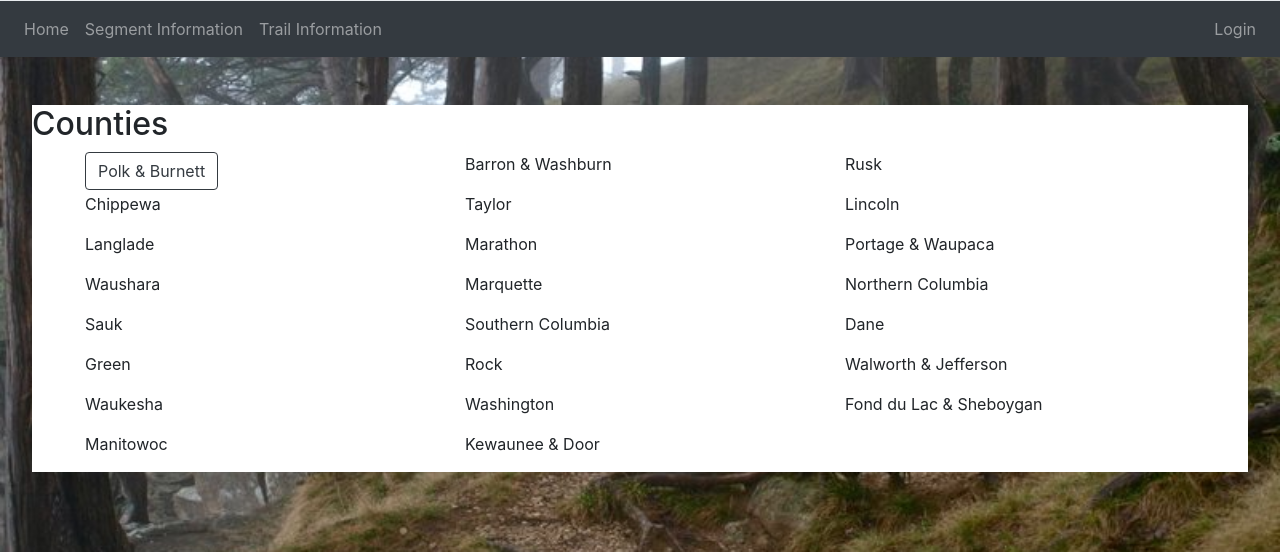
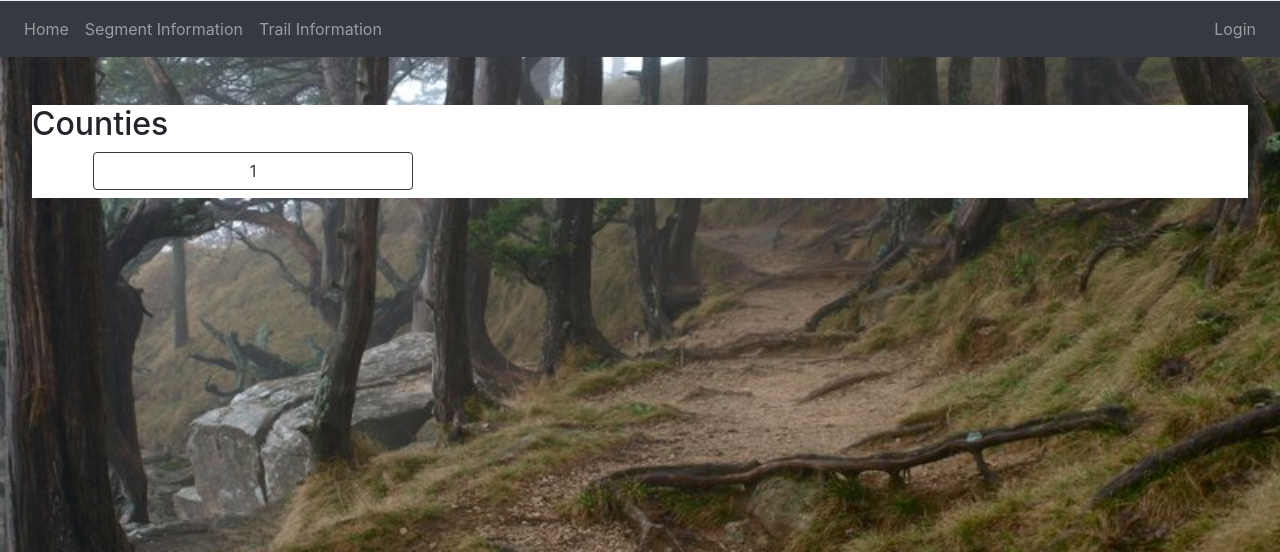
Before and after one commit to llandritsch/IATApp, a PHP site: page /segments.php in a window 1280 px wide. Shown: the part 248-800 px from the top of the page. Run offline with PHP 8.4, Linux system fonts and the light colour scheme; tables that the repository leaves empty or names only in its code hold one stand-in row (values such as "Sample post").

```diff
--- a/Views/CountyView.php
+++ b/Views/CountyView.php
@@ -1,25 +1,25 @@
 <?php
     require('classes/County.php');
 
-function createView($href, $countyNoSpace, $countyName) {
+function createView($href, $countyNoSpace, $countyName, $viewCount) {
     $county = new County();
     $segments = $county -> getCountySegments($countyName);
 
     return "
-<div class=\"col-sm\"><a class=\"btn btn-outline-dark\" data-toggle=\"collapse\" href=\"$href\" role=\"button\" aria-expanded=\"false\">$countyName</a>
+<div><a class=\"btn btn-outline-dark segmentButton mb-2 ml-2\" data-toggle=\"collapse\" href=\"$href\" role=\"button\" aria-expanded=\"false\">$countyName</a>
     <div class=\"collapse\" id=\"$countyNoSpace\">
-        <div class=\"card card-body\">
+        <div class=\"card card-body segmentCard\">
             $segments
         </div>
     </div>
 </div>";
-
 }
 
     $dbc = mysqli_connect('localhost', 'lisa', 'bacon', 'iceage');
             $countyQuery = "SELECT DISTINCT county FROM segmentinfo";
             $result = $dbc->query($countyQuery)
                     or die(mysqli_error($dbc));
+            $viewCount = 1;
             while ($row = mysqli_fetch_array($result)) {
                 //echo "<button class=\"btn btn-dark ml-2 ml-2 mt-2\">$row[0]</button>";
                 $county = $row[0];
@@ -27,7 +27,8 @@ function createView($href, $countyNoSpace, $countyName) {
                 $countyNoSpace = str_replace(' ', '-', $county);
                 $countyNoSpace = str_replace('&', '', $countyNoSpace);
                 $href = "#" . $countyNoSpace;
-                echo createView($href, $countyNoSpace, $countyName);
+                echo createView($href, $countyNoSpace, $countyName, $viewCount);
+                $viewCount ++;
             }
 
 ?>
--- a/addSegmentCounty.php
+++ b/addSegmentCounty.php
@@ -35,8 +35,8 @@
 
             <div class="mainContainer">
                 <div id="counties">
-                    <h2>Counties</h2>
-                <div class="container">
+                    <h2>Select the county of the completed segment to continue</h2>
+                <div class="container d-flex flex-wrap">
                 <?php
                     require_once('Views/CountyView.php');
                 ?>
--- a/mySegments.php
+++ b/mySegments.php
@@ -35,7 +35,7 @@
             <div class="mainContainer">
                 <h2>My Segments</h2>
 
-                <a href="addSegment.php"><button class="btn btn-dark account" id="addSegment" type="button">Add Segment</button></a>
+                <a href="addSegmentCounty.php"><button class="btn btn-dark account" id="addSegment" type="button">Add Segment</button></a>
 
                 <table class="table">
                     <tr scope="row">
--- a/segmentInfo.php
+++ b/segmentInfo.php
@@ -92,6 +92,7 @@
 
                     // display segment information
                     echo "<h1>$segmentName</h1>";
+                    echo "<a href=\"addSegment.php?segmentName={$segmentName}\"><button class=\"btn btn-dark\">Add to Completed Segments</button></a>";
                     echo "<ul><li>County: $county</li>";
                     echo "<li>Distance: $distance</li>";
                     echo "<li>Elevation Grade: $elevationGrade</li>";
--- a/segments.php
+++ b/segments.php
@@ -4,7 +4,6 @@
         $loggedIn = true;
         require_once("configFiles/config.php");
         $sql = "SELECT* FROM userinfo WHERE username = '$_SESSION[name]'";
-        echo "Joel is a sock";
     } else $loggedIn = false;
 ?>
 
@@ -38,84 +37,14 @@
                 <div id="counties">
                     <h2>Counties</h2>
 
-<?php
-    require_once("configFiles/config.php");
-    /* This code gets all segments
-    $segmentQuery = "SELECT county, segmentName FROM segmentinfo";
-    $result = $dbc->query($segmentQuery)
-            or die(mysqli_error("dbc"));
-    $tableRows = "";
-    while ($row = mysqli_fetch_array($result)) {
+                <?php
+                    require_once("configFiles/config.php");
+                ?>
 
-        $tableRows .= "<tr><td>$row[0]</td><td>$row[1]</td></tr>";
-
-    }
-    echo $tableRows;
-
-
-    //Get Segments by county using class
-    require('classes/County.php');
-    $polkAndBurnett = new County();
-    echo $polkAndBurnett -> getCountySegments("Polk & Burnett");
-
-    */
-
-?>
-                <div class="container">
-                    <div class="row">
-                        <div class="col-sm"><a class="btn btn-outline-dark" data-toggle="collapse" href="#Polk" role="button" aria-expanded="false">Polk & Burnett</a>
-                            <div class="collapse" id="Polk">
-                                <div class="card card-body">
-                                    <?php
-                                    require('classes/County.php');
-                                    $polkAndBurnett = new County();
-                                    echo $polkAndBurnett -> getCountySegments("Polk & Burnett");
-                                    ?>
-                                </div>
-                            </div>
-                        </div>
-                        <?php
-                        $barronAndWashburn = new County();
-                        //echo $barronAndWashburn -> createCountyDiv("Barron & Washburn");
-                        ?>
-                        <p class="col-sm">Barron & Washburn</P>
-                        <p class="col-sm">Rusk</p>
-                    </div>
-                    <div class="row">
-                        <p class="col-sm">Chippewa</p>
-                        <p class="col-sm">Taylor</p>
-                        <p class="col-sm">Lincoln</p>
-                    </div>
-                    <div class="row">
-                        <p class="col-sm">Langlade</p>
-                        <p class="col-sm">Marathon</p>
-                        <p class="col-sm">Portage & Waupaca</p>
-                    </div>
-                    <div class="row">
-                        <p class="col-sm">Waushara</p>
-                        <p class="col-sm">Marquette</p>
-                        <p class="col-sm">Northern Columbia</p>
-                    </div>
-                    <div class="row">
-                        <p class="col-sm">Sauk</p>
-                        <p class="col-sm">Southern Columbia</p>
-                        <p class="col-sm">Dane</p>
-                    </div>
-                    <div class="row">
-                        <p class="col-sm">Green</p>
-                        <p class="col-sm">Rock</p>
-                        <p class="col-sm">Walworth & Jefferson</p>
-                    </div>
-                    <div class="row">
-                        <p class="col-sm">Waukesha</p>
-                        <p class="col-sm">Washington</p>
-                        <p class="col-sm">Fond du Lac & Sheboygan</p>
-                    </div>
-                    <div class="row">
-                        <p class="col-sm">Manitowoc</p>
-                        <p class="col-sm">Kewaunee & Door</p>
-                        <div class="col-sm">
-                    </div>
+                <div class="container d-flex flex-wrap">
+                <?php
+                    require_once('Views/CountyView.php');
+                ?>
 
                 </div>
 
--- a/styles.css
+++ b/styles.css
@@ -76,6 +76,13 @@ main {
     background-color: white;
 }
 
+.segmentButton {
+    width: 20em;
+}
+.segmentCard {
+    width: 20em;
+}
+
 /*my account styles */
 .accountButton a{
     color: white;
```
Also changed, not shown: addSegment.php (+35 -35 lines).
